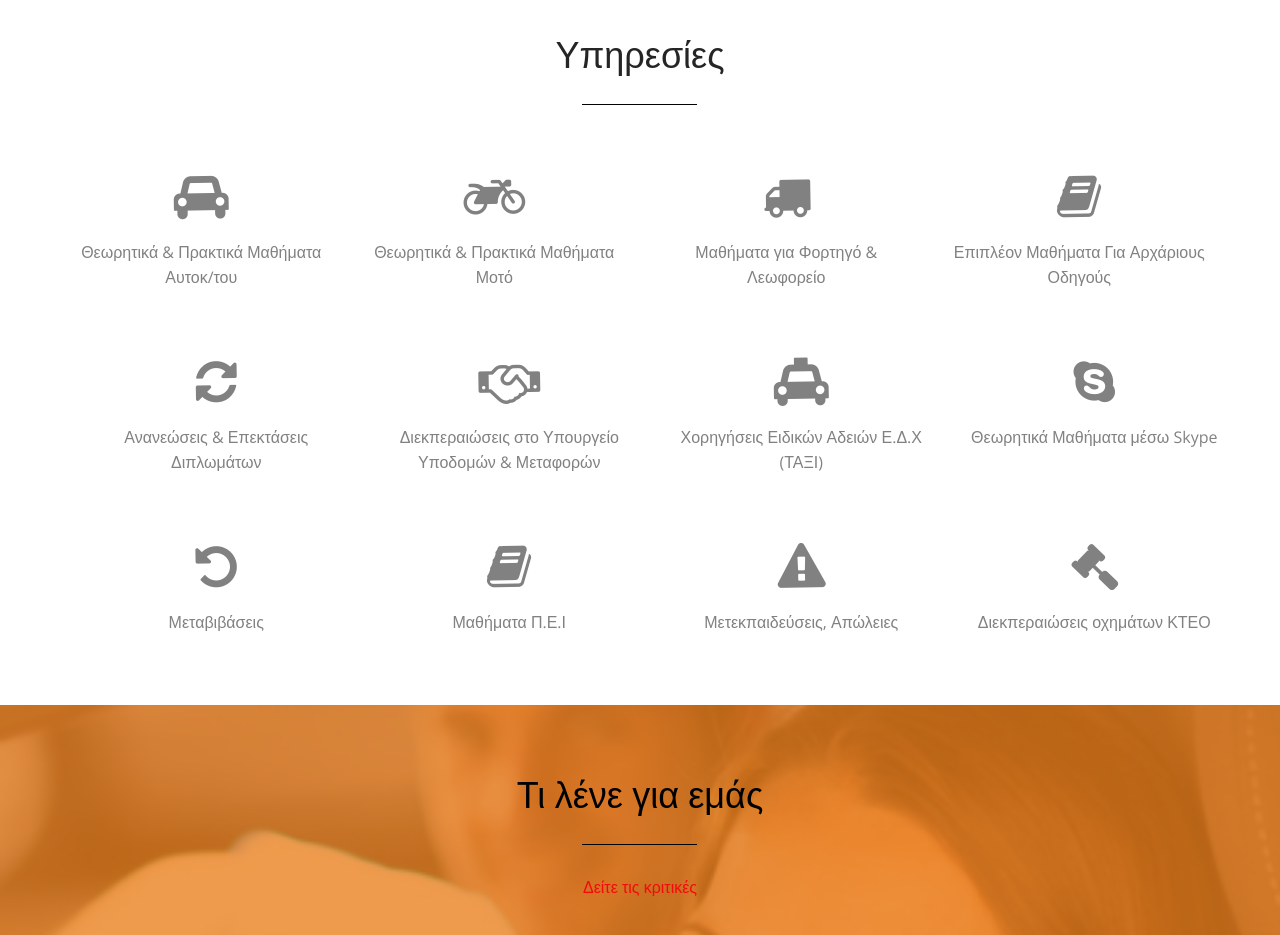
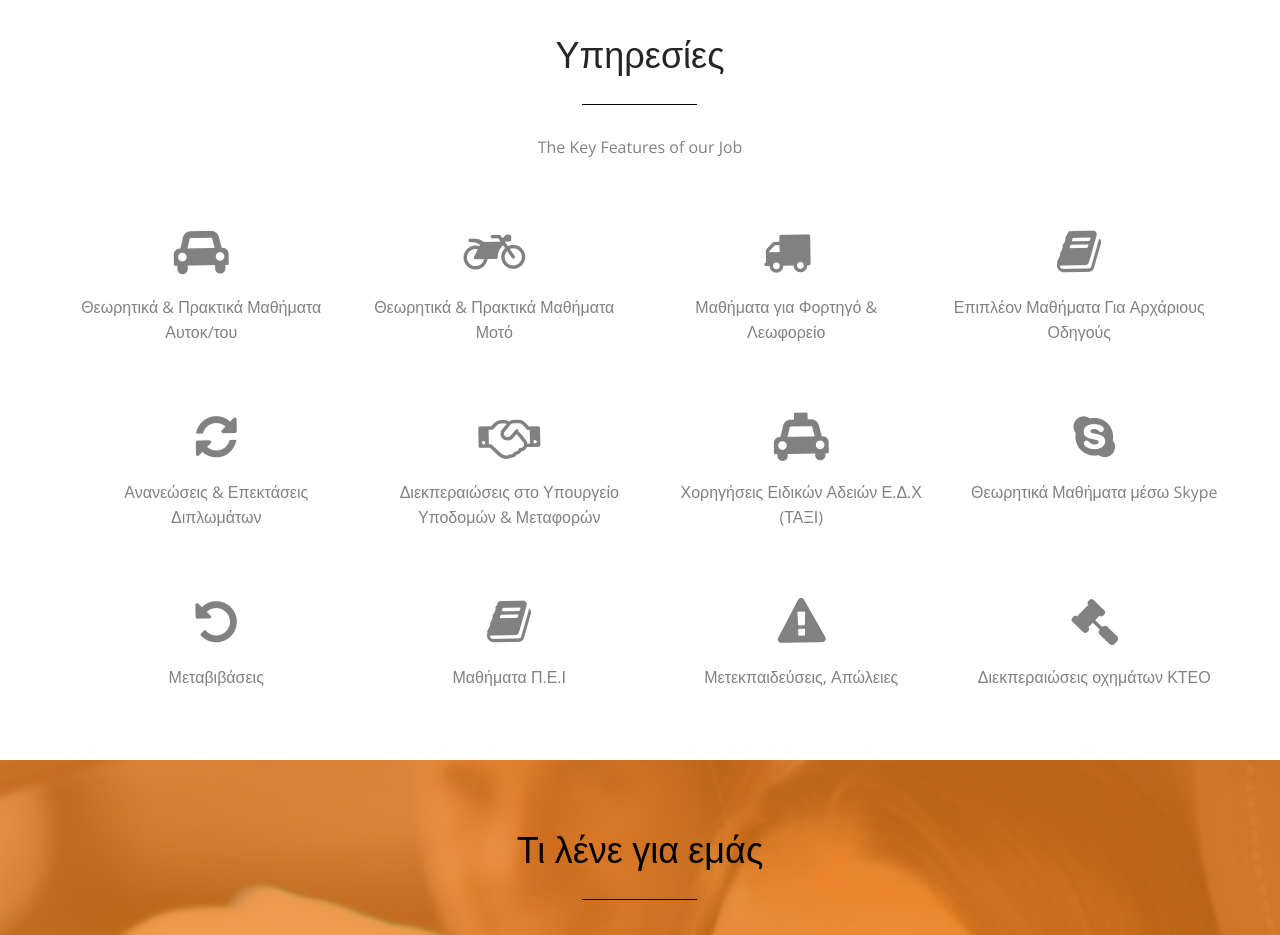
Before and after one commit to stevekaras/Test-sxolh, a plain HTML site: page index.html in a window 1280 px wide. Shown: the part 1220-2155 px from the top of the page. Drawn offline with nearby package versions, Linux system fonts and the light colour scheme; some packages are replaced by stand-ins of ours.

```diff
--- a/index.html
+++ b/index.html
@@ -169,6 +169,7 @@
           <div class="row">
             <div class="sec-title text-center">
               <h2 class="wow animated bounceInLeft">Υπηρεσίες</h2>
+              <p class="wow animated bounceInRight">The Key Features of our Job</p>
             </div>
 
             <div class="col-md-3 col-sm-6 col-xs-12 text-center wow animated zoomIn">
```
